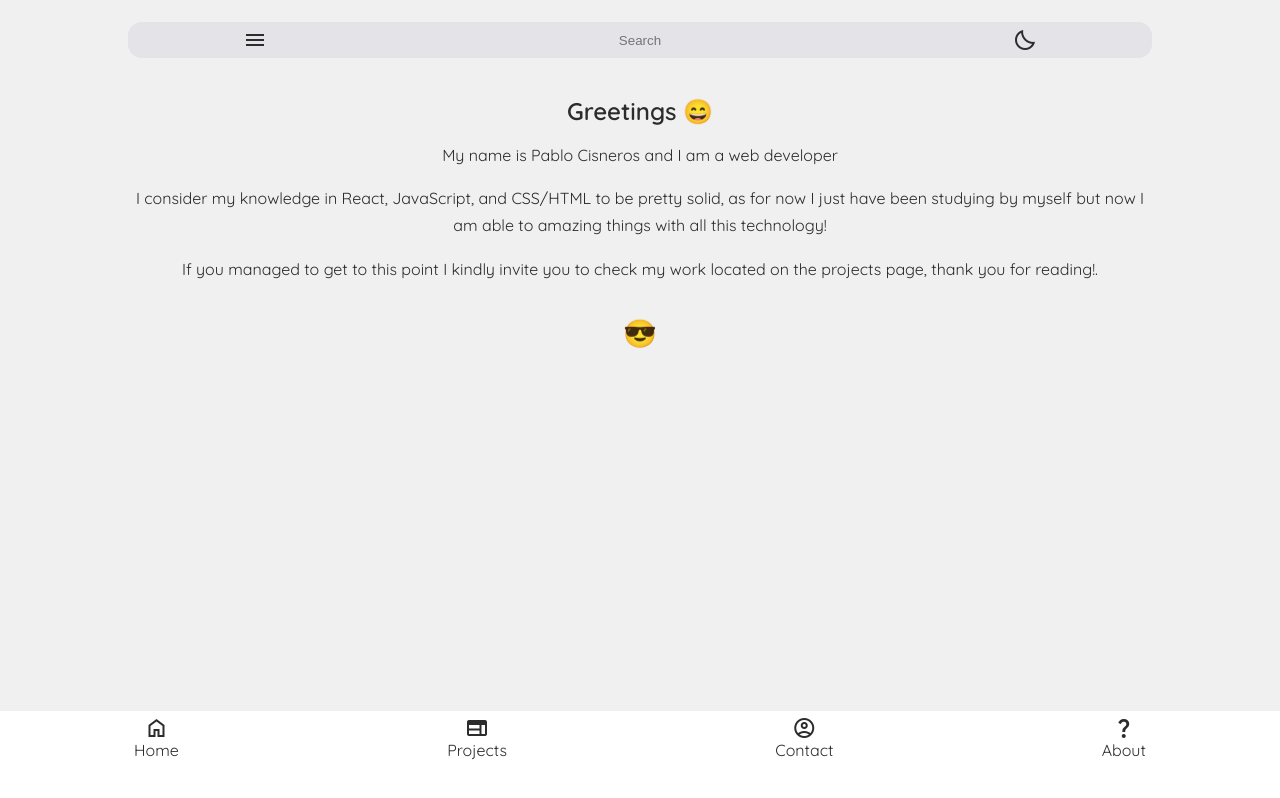
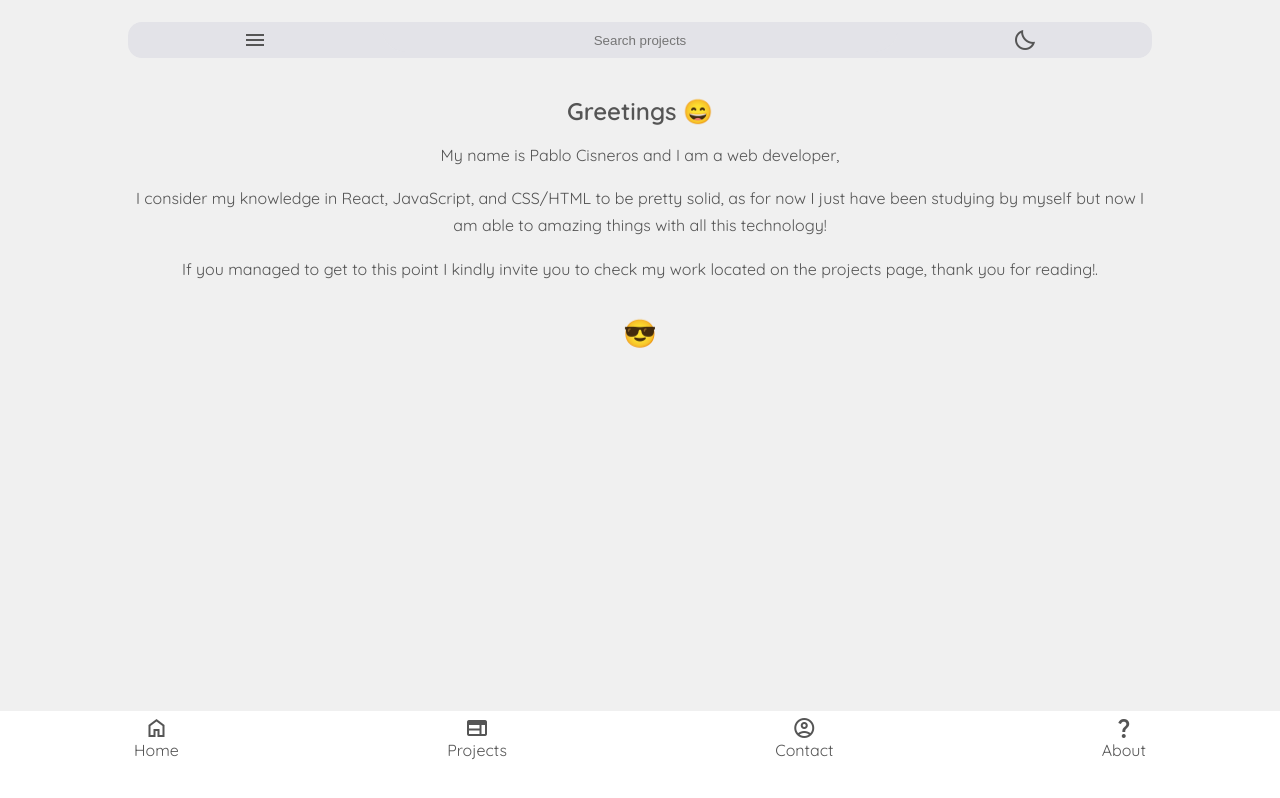
Before and after one commit to otindako/test.github.io, a React (Create React App) app: page / in a window 1280 px wide. Built offline with nearby package versions, Linux system fonts and the light colour scheme.

Commit message:
Added content

```diff
--- a/public/serviceWorker.js
+++ b/public/serviceWorker.js
@@ -10,7 +10,6 @@ self.addEventListener('install', function(event) {
 event.waitUntil(
 caches.open(CACHE_NAME)
 .then(function(cache) {
-console.log('Opened cache');
 return cache.addAll(urlsToCache);
 })
 );
@@ -33,7 +32,6 @@ self.addEventListener('fetch', function(event) {
         event.waitUntil(
         caches.open(CACHE_NAME)
         .then(function(cache) {
-        console.log('Opened cache');
         return cache.addAll(urlsToCache);
         })
         );
--- a/src/components/Searchbar.js
+++ b/src/components/Searchbar.js
@@ -5,7 +5,7 @@ export default function SearchBar(){
     return <header className='header'>
         <div className="top-buttons">
         <span className="material-symbols-outlined">menu</span>
-            <input type="text" className='search-bar' placeholder='Search'/>
+            <input type="text" className='search-bar' placeholder='Search projects'/>
             <span className="material-symbols-outlined" onClick={toggleTheme}>bedtime</span>
         </div>
     </header>
--- a/src/index.css
+++ b/src/index.css
@@ -11,10 +11,13 @@
   --primary-color: #ffffff;
   --secondary-color: #f0f0f0;
   --tertiary-color: rgba(227,227,232,255);
-  --text-color: rgb(44, 44, 44);
+  --text-color: rgb(85, 85, 85);
   --primary-accent-color: #007aff;
   --secondary-accent-color: #35c759;
 }
+/* *{
+  outline: 1px solid blue;
+} */
 html,
 body{
   margin-top: 6em;
@@ -37,8 +40,19 @@ ul{
   padding: 0;
   list-style: none;
 }
-.title{
+.font-center{
   text-align: center;
+}
+.small-text{
+  font-size: .7rem;
+  font-weight: 800;
+}
+.accent-text{
+  color: var(--secondary-accent-color);
+}
+.regular-p{
+  margin-top: 1em;
+  line-height: 1.7;
 }
 #root{
   max-height: 70%;
--- /dev/null
+++ b/src/pages/About/About.css
@@ -0,0 +1,9 @@
+.author-img{
+    width: 15%;
+    max-width: 300px;
+    height: auto;
+    border-radius: 30px;
+    border: 2px solid var(--text-color);
+
+    box-shadow: 0px 0px 30px var(--text-color);
+}
--- a/src/pages/About/About.js
+++ b/src/pages/About/About.js
@@ -1,10 +1,17 @@
 import React, { Component } from "react";
+import './About.css'
 
 class About extends Component {
   render() {
     return (
-      <div className="width-container title">
-        <h2>Pablo!</h2>
+      <div className="width-container font-center">
+        <img src={require("../../img/me.webp")} alt=""  className="author-img"/>
+        <h2>Pablo Cisneros</h2>
+        <p className="small-text">Web developer.</p>
+
+        <a href="mailto: pablocisnerosrojas@gmail.com" className="email-container">Send me an E-mail.</a>
+
+        <p className="regular-p">This app is powered by ReactJS and <span className="accent-text">way too much</span> coffe.</p>
       </div>
     );
   }
--- a/src/pages/Contact/Contact.js
+++ b/src/pages/Contact/Contact.js
@@ -1,10 +1,15 @@
 import React, { Component } from "react";
+import './contact.css'
 
 class Contact extends Component {
   render() {
     return (
-      <div className="width-container title">
+      <div className="width-container font-center">
         <h2>Contact</h2>
+
+        <p className="welcome-text">For contact please send me an E-mail, I will be happy to
+        respond.</p>
+        <a href="mailto: pablocisnerosrojas@gmail.com" className="email-container">pablocisnerosrojas@gmail.com</a>
       </div>
     );
   }
--- /dev/null
+++ b/src/pages/Contact/contact.css
@@ -0,0 +1,9 @@
+.email-container{
+    display: block;
+    text-align: center;
+    background-color: var(--tertiary-color);
+    color: var(--primary-accent-color);
+    padding: .6em 1.4em;
+    margin-top: 2em;
+    border-radius: 28px;
+}
--- a/src/pages/Home/Home.css
+++ b/src/pages/Home/Home.css
@@ -1,8 +1,3 @@
-.welcome-text{
-    margin-top: 1em;
-    line-height: 1.7;
-}
-
 .emoji{
     font-size: 1.7rem;
 }
--- a/src/pages/Home/Home.js
+++ b/src/pages/Home/Home.js
@@ -4,15 +4,15 @@ import './Home.css'
 class Home extends Component {
     render() {
       return (
-        <div className="width-container title">
+        <div className="width-container font-center">
           <h2>Greetings 😄</h2>
-          <p className="welcome-text">My name is Pablo Cisneros and I am a web developer</p>
-          <p className="welcome-text">I consider my knowledge in React, JavaScript, and CSS/HTML to be
+          <p className="regular-p">My name is Pablo Cisneros and I am a web developer,</p>
+          <p className="regular-p">I consider my knowledge in React, JavaScript, and CSS/HTML to be
           pretty solid, as for now I just have been studying by myself but now I am able to amazing
           things with all this technology!</p>
-          <p className="welcome-text">If you managed to get to this point I kindly invite you to check my work
+          <p className="regular-p">If you managed to get to this point I kindly invite you to check my work
           located on the projects page, thank you for reading!.</p>
-          <p className="welcome-text emoji">😎</p>
+          <p className="regular-p emoji">😎</p>
       </div>
       );
     }
--- a/src/pages/Projects/Projects.js
+++ b/src/pages/Projects/Projects.js
@@ -5,7 +5,7 @@ class Projects extends Component {
   render() {
     return (
       <div className="width-container">
-        <h2 className="title">Projects</h2>
+        <h2 className="font-center title">Projects</h2>
         <section className="project-list">
         <div className='project-box'>
             <img src={require('../../img/tip.webp')} alt="" className='img' />
--- a/src/pages/Projects/projects.css
+++ b/src/pages/Projects/projects.css
@@ -43,3 +43,6 @@
     font-size: 1.7rem;
     line-height: 2;
 }
+.title{
+    font-size: 2rem;
+}
```
Also changed, not shown: src/img/me.webp (added).
